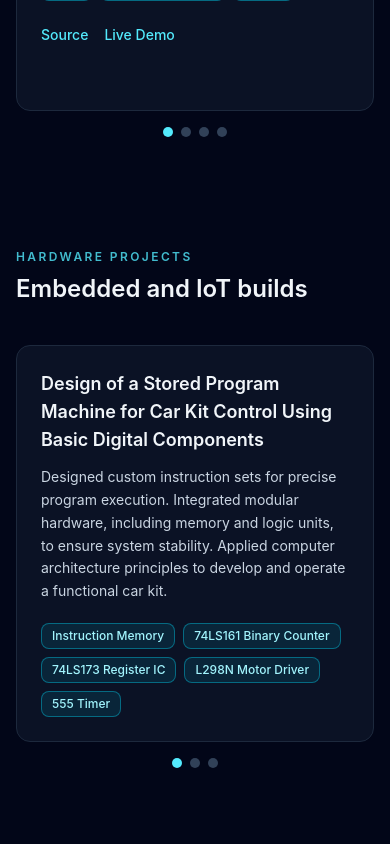
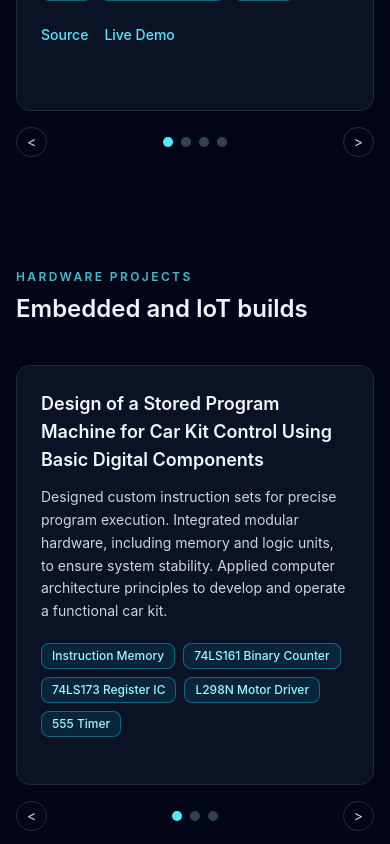
Before and after one commit to jaiacedera/JaiAcedera-Portfolio, a React (Vite) app: page / in a window 390 px wide. Shown: the part 5920-6764 px from the top of the page. Built offline with nearby package versions, Linux system fonts and the light colour scheme.

Commit message:
fix mobile and laptop dimension

```diff
--- a/package.json
+++ b/package.json
@@ -12,6 +12,7 @@
   "dependencies": {
     "class-variance-authority": "^0.7.1",
     "clsx": "^2.1.1",
+    "lenis": "^1.3.18",
     "lucide-react": "^0.575.0",
     "motion": "^12.34.3",
     "radix-ui": "^1.4.3",
--- a/src/App.tsx
+++ b/src/App.tsx
@@ -93,7 +93,7 @@ const projects: Project[] = [
   {
     title: 'CREO MechaLab X',
     description:
-      'CREO MechaLab X is an interactive web platform that compresses the 20-day Mechatronics NC II training into a structured, one-day digital experience. It features a trainee portal for wiring simulations and module viewing, alongside a robust admin system for cohort management and progress tracking.',
+      'CREO MechaLab X is an interactive web platform that condenses 20-day Mechatronics training into a one-day digital experience. It features a trainee portal for simulations and modules, paired with an admin system for cohort management and progress tracking.',
     stack: ['React.js', 'Node', 'MySQL', 'Konva JS', 'Docker', 'Tailwind CSS', 'TypeScript'],
     sourceUrl: 'https://github.com/Qualestrom/creotec-mechalab-x',
     liveUrl: '#',
@@ -101,7 +101,7 @@ const projects: Project[] = [
   {
     title: 'Cradle',
     description:
-      'CRADLE is a secure Android application that connects landlords and tenants in Golden Country Homes for dormitory and bed space rentals. It features a real-time cloud database for seamless synchronization and verified listings to minimize scam risks. With role-based authentication, the platform provides tailored, secure access for both renters and owners.',
+      'CRADLE is a secure Android app for dormitory rentals, featuring real-time synchronization and verified listings to prevent scams. It provides tailored, role-based access for both landlords and tenants to ensure a seamless rental process.',
     stack: ['React.js', 'Node', 'MySQL', 'Konva JS', 'Docker', 'Tailwind CSS', 'TypeScript'],
     sourceUrl: 'https://github.com/Qualestrom/CRADLE_PROJECT',
     liveUrl: '#',
@@ -320,6 +320,21 @@ function App() {
   const goToNextHardware = () => {
     setActiveHardwareIndex((prev) => (prev + 1) % hardwareProjects.length)
   }
+
+  const [desktopHardwareStartIndex, setDesktopHardwareStartIndex] = useState(0)
+
+  const goToPreviousDesktopHardware = () => {
+    setDesktopHardwareStartIndex((prev) => (prev - 1 + hardwareProjects.length) % hardwareProjects.length)
+  }
+
+  const goToNextDesktopHardware = () => {
+    setDesktopHardwareStartIndex((prev) => (prev + 1) % hardwareProjects.length)
+  }
+
+  const visibleDesktopHardwareProjects =
+    hardwareProjects.length === 0
+      ? []
+      : Array.from({ length: Math.min(3, hardwareProjects.length) }, (_, offset) => hardwareProjects[(desktopHardwareStartIndex + offset) % hardwareProjects.length])
 
   const projectTouchStartX = useRef<number | null>(null)
   const hardwareTouchStartX = useRef<number | null>(null)
@@ -768,6 +783,16 @@ function App() {
               </div>
             </article>
 
+            <div className="flex items-center justify-between">
+              <button
+                type="button"
+                onClick={goToPreviousProject}
+                className="rounded-full border border-slate-300/70 px-2.5 py-1 text-sm text-slate-500 transition hover:border-cyan-300 hover:text-cyan-700 dark:border-slate-700/70 dark:text-slate-300 dark:hover:text-cyan-300"
+                aria-label="Previous project"
+              >
+                &lt;
+              </button>
+
               <div className="flex justify-center gap-2">
                 {projects.map((project, index) => (
                   <button
@@ -783,6 +808,16 @@ function App() {
                     aria-label={`Go to project ${index + 1}`}
                   />
                 ))}
+              </div>
+
+              <button
+                type="button"
+                onClick={goToNextProject}
+                className="rounded-full border border-slate-300/70 px-2.5 py-1 text-sm text-slate-500 transition hover:border-cyan-300 hover:text-cyan-700 dark:border-slate-700/70 dark:text-slate-300 dark:hover:text-cyan-300"
+                aria-label="Next project"
+              >
+                &gt;
+              </button>
             </div>
           </div>
 
@@ -846,7 +881,7 @@ function App() {
           {/* Mobile carousel */}
           <div className="space-y-4 lg:hidden">
             <article
-              className="flex h-full flex-col rounded-xl border border-slate-200 bg-white dark:border-slate-800 dark:bg-slate-900/70 p-6 transition hover:-translate-y-1 hover:border-cyan-400/60"
+              className="flex h-full min-h-105 max-h-105 overflow-hidden flex-col rounded-xl border border-slate-200 bg-white dark:border-slate-800 dark:bg-slate-900/70 p-6 transition hover:-translate-y-1 hover:border-cyan-400/60"
               onTouchStart={(e) => { hardwareTouchStartX.current = e.touches[0].clientX }}
               onTouchEnd={(e) => {
                 if (hardwareTouchStartX.current === null) return
@@ -871,6 +906,16 @@ function App() {
 
             </article>
 
+            <div className="flex items-center justify-between">
+              <button
+                type="button"
+                onClick={goToPreviousHardware}
+                className="rounded-full border border-slate-300/70 px-2.5 py-1 text-sm text-slate-500 transition hover:border-cyan-300 hover:text-cyan-700 dark:border-slate-700/70 dark:text-slate-300 dark:hover:text-cyan-300"
+                aria-label="Previous hardware project"
+              >
+                &lt;
+              </button>
+
               <div className="flex justify-center gap-2">
                 {hardwareProjects.map((project, index) => (
                   <button
@@ -887,14 +932,36 @@ function App() {
                   />
                 ))}
               </div>
+
+              <button
+                type="button"
+                onClick={goToNextHardware}
+                className="rounded-full border border-slate-300/70 px-2.5 py-1 text-sm text-slate-500 transition hover:border-cyan-300 hover:text-cyan-700 dark:border-slate-700/70 dark:text-slate-300 dark:hover:text-cyan-300"
+                aria-label="Next hardware project"
+              >
+                &gt;
+              </button>
+            </div>
           </div>
 
-          {/* Desktop grid */}
-          <div className="hidden lg:grid gap-6 lg:grid-cols-3">
-            {hardwareProjects.map((project) => (
+          {/* Desktop view: 3 cards + arrows when more than 3 projects */}
+          <div className="hidden lg:flex items-stretch gap-3">
+            {hardwareProjects.length > 3 && (
+              <button
+                type="button"
+                onClick={goToPreviousDesktopHardware}
+                className="self-center rounded-full border border-slate-300 px-3 py-2 text-lg font-semibold leading-none text-slate-700 transition hover:border-cyan-300 hover:text-cyan-700 dark:border-slate-700 dark:text-slate-200 dark:hover:text-cyan-300"
+                aria-label="Show previous hardware projects"
+              >
+                &lt;
+              </button>
+            )}
+
+            <div className="grid flex-1 gap-6 lg:grid-cols-3">
+              {visibleDesktopHardwareProjects.map((project, index) => (
                 <article
-                key={project.title}
-                className="flex h-full flex-col rounded-xl border border-slate-200 bg-white dark:border-slate-800 dark:bg-slate-900/70 p-6 transition hover:-translate-y-1 hover:border-cyan-400/60"
+                  key={`${project.title}-${desktopHardwareStartIndex}-${index}`}
+                  className="flex h-full min-h-105 max-h-105 overflow-hidden flex-col rounded-xl border border-slate-200 bg-white dark:border-slate-800 dark:bg-slate-900/70 p-6 transition hover:-translate-y-1 hover:border-cyan-400/60"
                 >
                   <h3 className="text-lg font-semibold text-slate-900 dark:text-slate-100">{project.title}</h3>
                   <p className="mt-3 text-sm leading-relaxed text-slate-600 dark:text-slate-300">{project.description}</p>
@@ -912,6 +979,18 @@ function App() {
 
                 </article>
               ))}
+            </div>
+
+            {hardwareProjects.length > 3 && (
+              <button
+                type="button"
+                onClick={goToNextDesktopHardware}
+                className="self-center rounded-full border border-slate-300 px-3 py-2 text-lg font-semibold leading-none text-slate-700 transition hover:border-cyan-300 hover:text-cyan-700 dark:border-slate-700 dark:text-slate-200 dark:hover:text-cyan-300"
+                aria-label="Show next hardware projects"
+              >
+                &gt;
+              </button>
+            )}
           </div>
         </section>
 
```
Also changed, not shown: 1 other file (tests, documents, lock files or other folders). Lines whose indentation alone changed are shown as unchanged.
